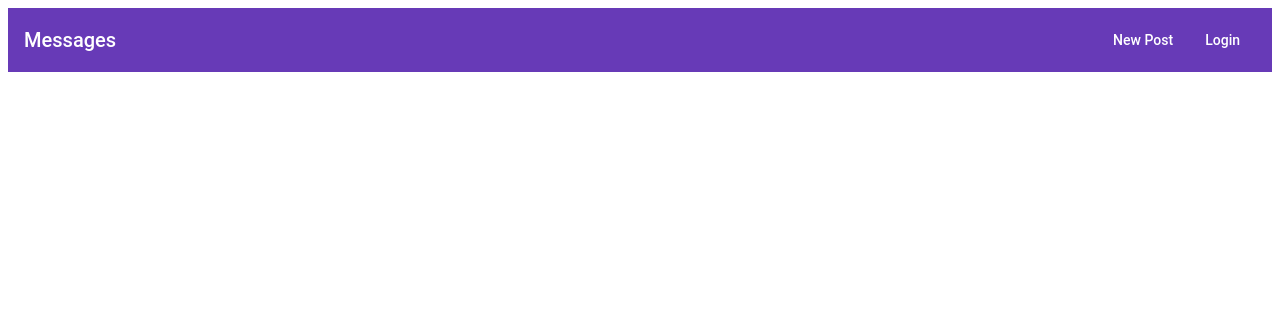
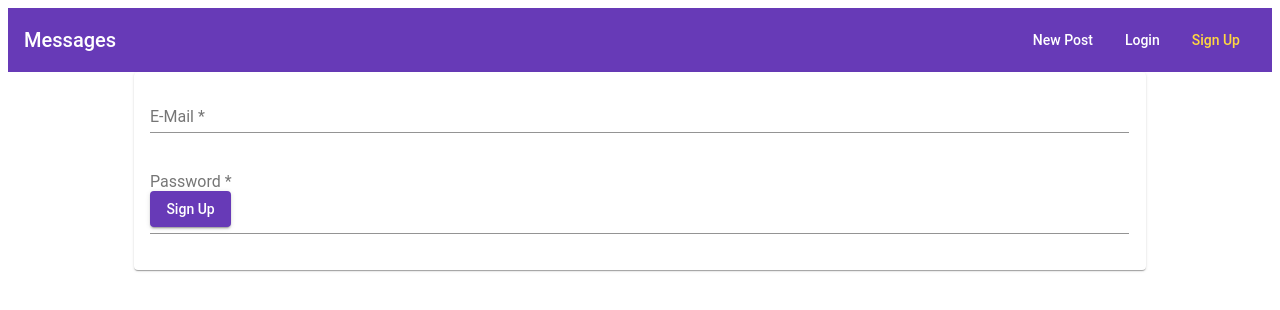
Before and after one commit to brpat/Angular-Project-Udemy, an Angular app: page /signup in a window 1280 px wide. Before the commit this address led to /. Shown: the top 310 px of the page. Built offline with nearby package versions, Linux system fonts and the light colour scheme.

Commit message:
Added sign up component

```diff
--- a/src/app/app-routing.module.ts
+++ b/src/app/app-routing.module.ts
@@ -1,6 +1,7 @@
 import { NgModule } from '@angular/core';
 import { RouterModule, Routes } from '@angular/router';
 import { LoginComponent } from './auth/login/login.component';
+import { SignupComponent } from './auth/signup/signup.component';
 import { PostsCreateComponent } from './posts/posts-create/posts-create.component';
 import { PostsListComponent } from './posts/posts-list/posts-list.component';
 
@@ -9,7 +10,8 @@
   { path: '', component: PostsListComponent },
   { path: 'create', component: PostsCreateComponent },
   { path: 'edit/:postId', component: PostsCreateComponent },
-  { path:'login', component: LoginComponent}
+  { path:'login', component: LoginComponent},
+  { path:'signup', component: SignupComponent}
 ];
 
 @NgModule({
--- a/src/app/auth/login/login.component.html
+++ b/src/app/auth/login/login.component.html
@@ -1,15 +1,15 @@
 
 <mat-card>
     <mat-spinner *ngIf="isLoading"></mat-spinner>
-    <form  *ngIf="!isLoading">
+    <form  (submit)="onLogin(loginForm)" #loginForm="ngForm" *ngIf="!isLoading">
     <mat-form-field *ngIf="!isLoading">
-        <input matInput type="email" name="title"  placeholder="E-Mail">
-        <mat-error *ngIf="">Please enter a valid email!</mat-error>
+        <input matInput name="email" ngModel type="email" name="title"  placeholder="E-Mail" #emailInput="ngModel" required email>
+        <mat-error *ngIf="emailInput.invalid">Please enter a valid email!</mat-error>
     </mat-form-field>
 
     <mat-form-field>
-        <input type="password" matInput placeholder="Password">
-        <mat-error *ngIf="">Password required!</mat-error>
+        <input type="password" name="password" ngModel #passwordInput="ngModel" matInput placeholder="Password" required>
+        <mat-error *ngIf="passwordInput.invalid">Password required!</mat-error>
         <button mat-raised-button color="primary" type="submit">Login</button>
     </mat-form-field>
     </form>
--- a/src/app/auth/login/login.component.ts
+++ b/src/app/auth/login/login.component.ts
@@ -1,4 +1,5 @@
 import { Component, OnInit } from '@angular/core';
+import {NgForm} from '@angular/forms';
 
 @Component({
   selector: 'app-login',
@@ -12,4 +13,7 @@
   ngOnInit(): void {
   }
 
+  onLogin(form:NgForm){
+
+  }
 }
--- a/src/app/auth/signup/signup.component.css
+++ b/src/app/auth/signup/signup.component.css
@@ -0,0 +1,7 @@
+mat-form-field{
+    width:100%
+}
+
+mat-spinner{
+    margin:auto
+}
--- a/src/app/auth/signup/signup.component.html
+++ b/src/app/auth/signup/signup.component.html
@@ -1 +1,16 @@
-<p>signup works!</p>
+
+<mat-card>
+    <mat-spinner *ngIf="isLoading"></mat-spinner>
+    <form  (submit)="onSignup(signupForm)" #signupForm="ngForm" *ngIf="!isLoading">
+    <mat-form-field *ngIf="!isLoading">
+        <input matInput name="email" ngModel type="email" name="title"  placeholder="E-Mail" #emailInput="ngModel" required email>
+        <mat-error *ngIf="emailInput.invalid">Please enter a valid email!</mat-error>
+    </mat-form-field>
+
+    <mat-form-field>
+        <input type="password" name="password" ngModel #passwordInput="ngModel" matInput placeholder="Password" required>
+        <mat-error *ngIf="passwordInput.invalid">Password required!</mat-error>
+        <button mat-raised-button color="primary" type="submit">Sign Up</button>
+    </mat-form-field>
+    </form>
+</mat-card>
--- a/src/app/auth/signup/signup.component.ts
+++ b/src/app/auth/signup/signup.component.ts
@@ -1,4 +1,5 @@
 import { Component, OnInit } from '@angular/core';
+import {NgForm} from '@angular/forms';
 
 @Component({
   selector: 'app-signup',
@@ -7,9 +8,14 @@
 })
 export class SignupComponent implements OnInit {
 
+  isLoading = false;
   constructor() { }
 
   ngOnInit(): void {
   }
 
+  onSignup(form:NgForm){
+
+  }
+
 }
--- a/src/app/header/header.component.html
+++ b/src/app/header/header.component.html
@@ -8,5 +8,8 @@
         <li>
             <a mat-button routerLink="/login" routerLinkActive="mat-accent">Login</a>
         </li>
+        <li>
+            <a mat-button routerLink="/signup" routerLinkActive="mat-accent">Sign Up</a>
+        </li>
     </ul>
 </mat-toolbar>
```
